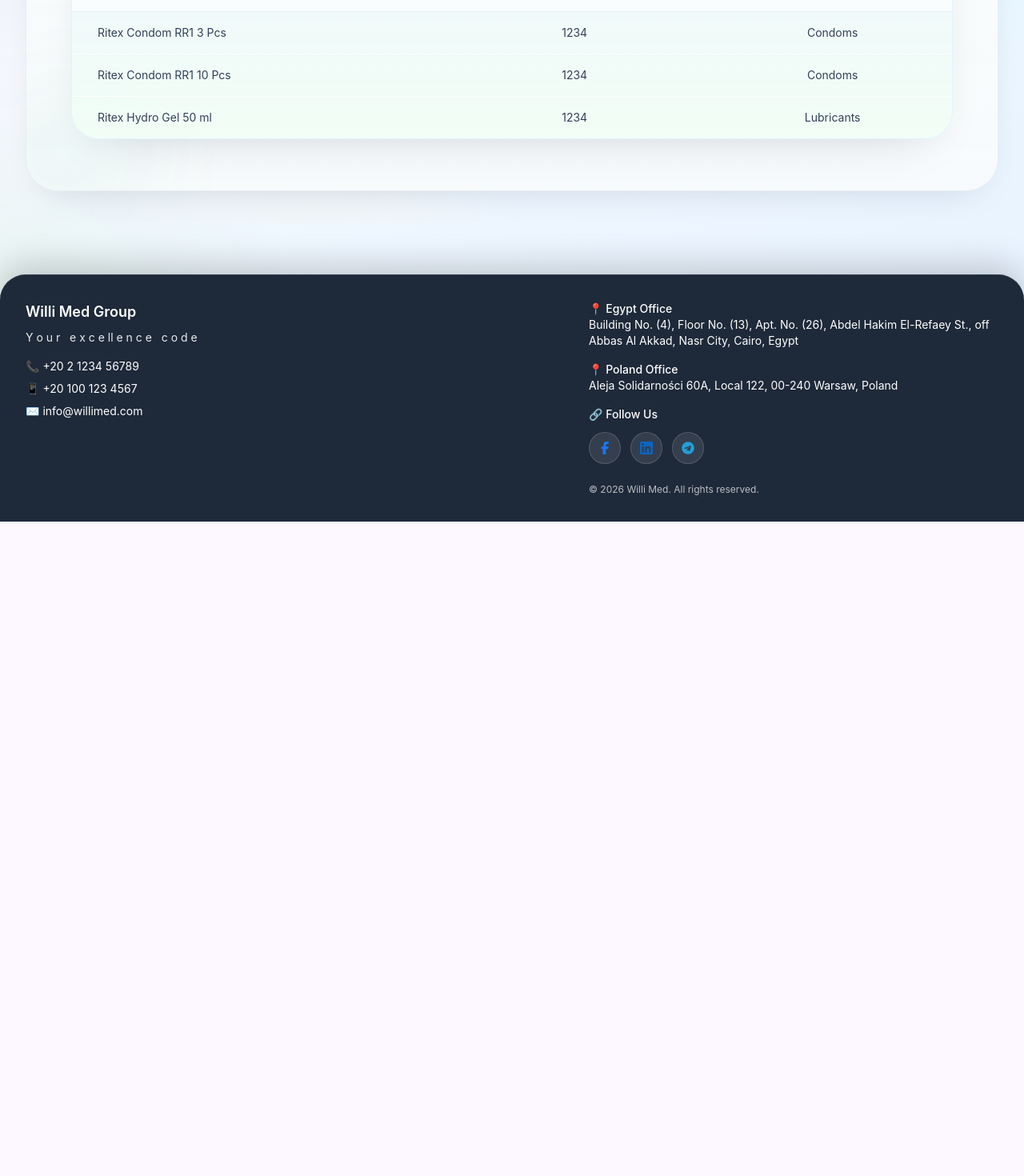
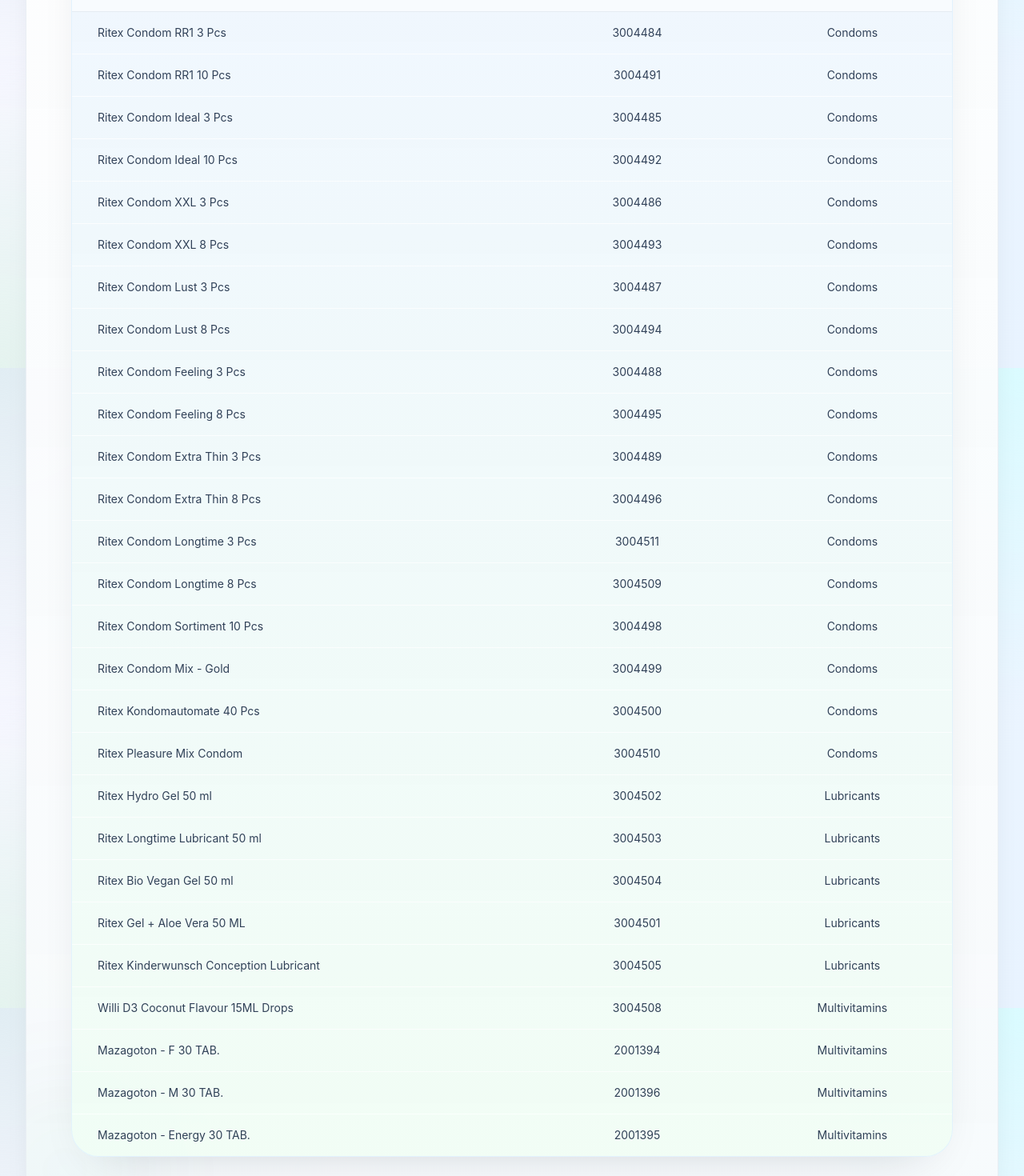
Before and after one commit to hatemghazaly/WM-Website, a Next.js app in the folder frontend/: page /b2b/sofico in a window 1280 px wide. Shown: the part 1140-2610 px from the top of the page at 80% size. Before the commit the page ends 1792 px from the top, so only its background shows below. Built offline with nearby package versions, Linux system fonts and the light colour scheme.

Commit message:
Feat: Products Codes

```diff
--- a/frontend/app/b2b/sofico/page.tsx
+++ b/frontend/app/b2b/sofico/page.tsx
@@ -27,18 +27,155 @@
 }> = [
   {
     itemName: "Ritex Condom RR1 3 Pcs",
-    soficoCode: "1234",
+    soficoCode: "3004484",
     category: "Condoms",
   },
   {
     itemName: "Ritex Condom RR1 10 Pcs",
-    soficoCode: "1234",
+    soficoCode: "3004491",
+    category: "Condoms",
+  },
+
+  {
+    itemName: "Ritex Condom Ideal 3 Pcs",
+    soficoCode: "3004485",
     category: "Condoms",
   },
   {
+    itemName: "Ritex Condom Ideal 10 Pcs",
+    soficoCode: "3004492",
+    category: "Condoms",
+  },
+
+  {
+    itemName: "Ritex Condom XXL 3 Pcs",
+    soficoCode: "3004486",
+    category: "Condoms",
+  },
+  {
+    itemName: "Ritex Condom XXL 8 Pcs",
+    soficoCode: "3004493",
+    category: "Condoms",
+  },
+
+  {
+    itemName: "Ritex Condom Lust 3 Pcs",
+    soficoCode: "3004487",
+    category: "Condoms",
+  },
+  {
+    itemName: "Ritex Condom Lust 8 Pcs",
+    soficoCode: "3004494",
+    category: "Condoms",
+  },
+
+  {
+    itemName: "Ritex Condom Feeling 3 Pcs",
+    soficoCode: "3004488",
+    category: "Condoms",
+  },
+  {
+    itemName: "Ritex Condom Feeling 8 Pcs",
+    soficoCode: "3004495",
+    category: "Condoms",
+  },
+
+  {
+    itemName: "Ritex Condom Extra Thin 3 Pcs",
+    soficoCode: "3004489",
+    category: "Condoms",
+  },
+  {
+    itemName: "Ritex Condom Extra Thin 8 Pcs",
+    soficoCode: "3004496",
+    category: "Condoms",
+  },
+
+  {
+    itemName: "Ritex Condom Longtime 3 Pcs",
+    soficoCode: "3004511",
+    category: "Condoms",
+  },
+  {
+    itemName: "Ritex Condom Longtime 8 Pcs",
+    soficoCode: "3004509",
+    category: "Condoms",
+  },
+
+  {
+    itemName: "Ritex Condom Sortiment 10 Pcs",
+    soficoCode: "3004498",
+    category: "Condoms",
+  },
+
+  {
+    itemName: "Ritex Condom Mix - Gold",
+    soficoCode: "3004499",
+    category: "Condoms",
+  },
+
+  {
+    itemName: "Ritex Kondomautomate 40 Pcs",
+    soficoCode: "3004500",
+    category: "Condoms",
+  },
+
+  {
+    itemName: "Ritex Pleasure Mix Condom",
+    soficoCode: "3004510",
+    category: "Condoms",
+  },
+
+  {
     itemName: "Ritex Hydro Gel 50 ml",
-    soficoCode: "1234",
+    soficoCode: "3004502",
     category: "Lubricants",
+  },
+
+  {
+    itemName: "Ritex Longtime Lubricant 50 ml",
+    soficoCode: "3004503",
+    category: "Lubricants",
+  },
+
+  {
+    itemName: "Ritex Bio Vegan Gel 50 ml",
+    soficoCode: "3004504",
+    category: "Lubricants",
+  },
+
+  {
+    itemName: "Ritex Gel + Aloe Vera 50 ML",
+    soficoCode: "3004501",
+    category: "Lubricants",
+  },
+
+  {
+    itemName: "Ritex Kinderwunsch Conception Lubricant",
+    soficoCode: "3004505",
+    category: "Lubricants",
+  },
+
+  {
+    itemName: "Willi D3 Coconut Flavour 15ML Drops",
+    soficoCode: "3004508",
+    category: "Multivitamins",
+  },
+
+  {
+    itemName: "Mazagoton - F 30 TAB.",
+    soficoCode: "2001394",
+    category: "Multivitamins",
+  },
+  {
+    itemName: "Mazagoton - M 30 TAB.",
+    soficoCode: "2001396",
+    category: "Multivitamins",
+  },
+  {
+    itemName: "Mazagoton - Energy 30 TAB.",
+    soficoCode: "2001395",
+    category: "Multivitamins",
   },
 ];
 
```
